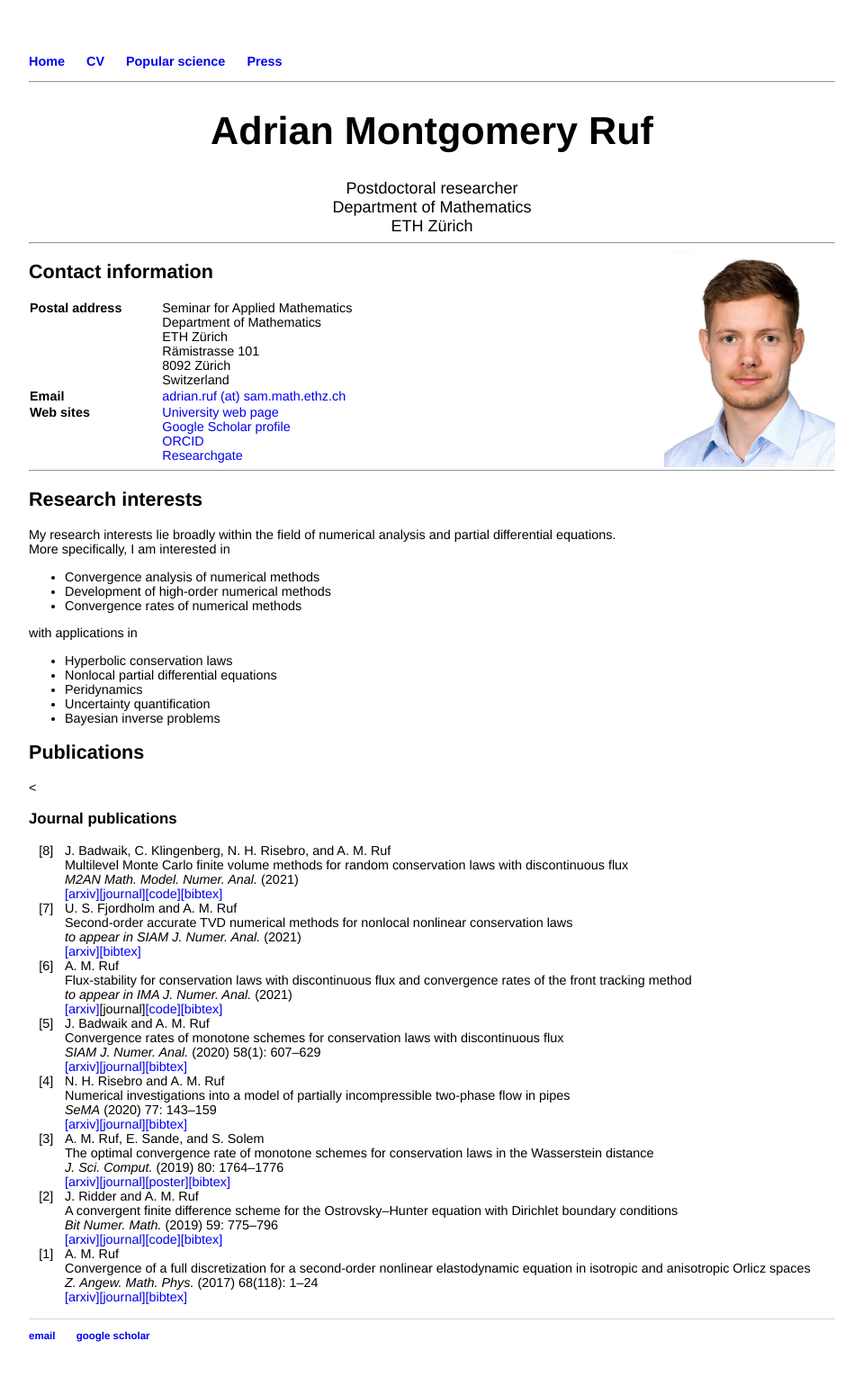
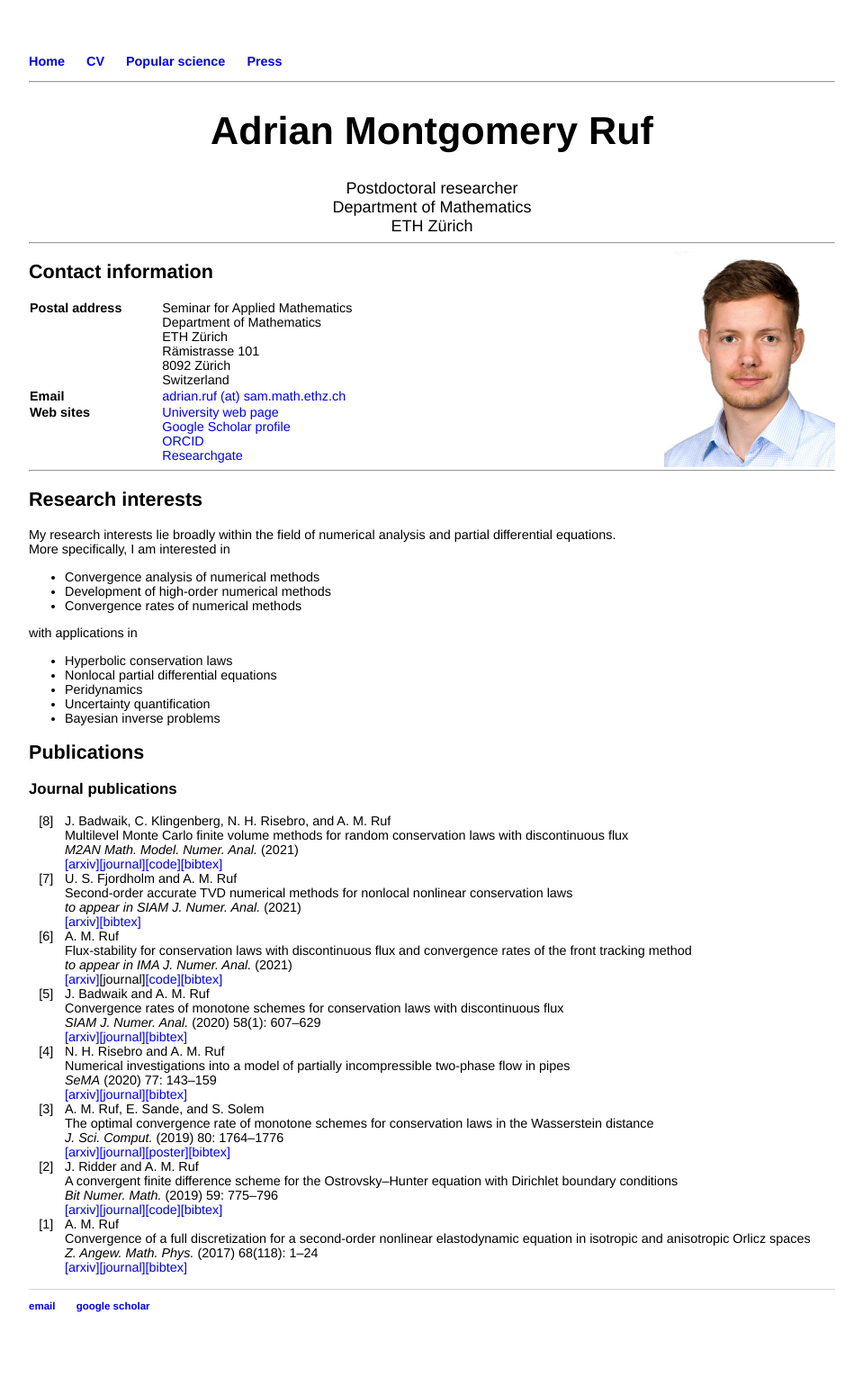
Before and after one commit to adrianmruf/adrianmruf.github.io, a Jekyll site: the page built from index.html, in a window 1280 px wide. Shown: the whole page at 90% size, without its empty margins (160-1119 px from the left). Built offline with Jekyll 4.4.1, drawn with Linux system fonts in a browser that asks for light colours; after the commit the page ends 1517 px from its top, so only the background shows below that.

Commit message:
Update cv and paper information

```diff
--- a/index.html
+++ b/index.html
@@ -79,7 +79,7 @@
 
 	<h2>Publications</h2>
 
-	<<!-- h3>Preprints</h3>
+	<!-- <h3>Preprints</h3>
 	<ul>
 	<li>J. Badwaik, C. Klingenberg, N. H. Risebro, and A. M. Ruf<br>Multilevel Monte Carlo finite volume methods for random conservation laws with discontinuous flux<br>
 		<a href="https://arxiv.org/abs/1906.08991">[arxiv]</a><a href="https://github.com/adrianmruf/MLMC_discontinuous_flux">[code]</a><button type='button' onclick="toggleText('paper7')">[bibtex]</button>
```
